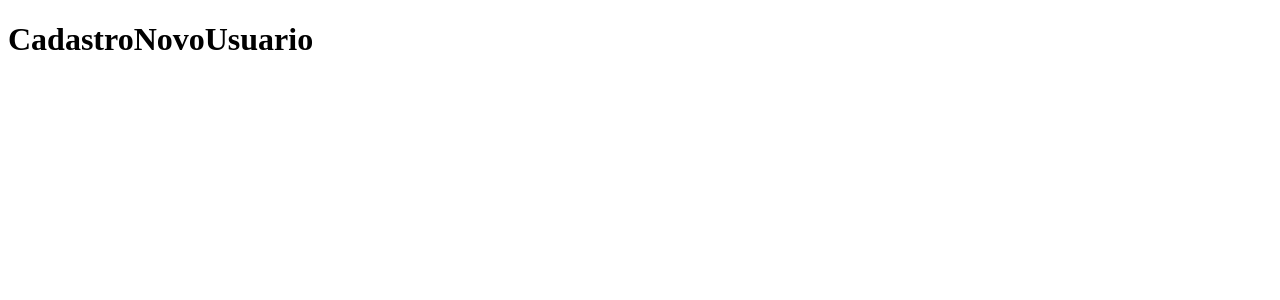
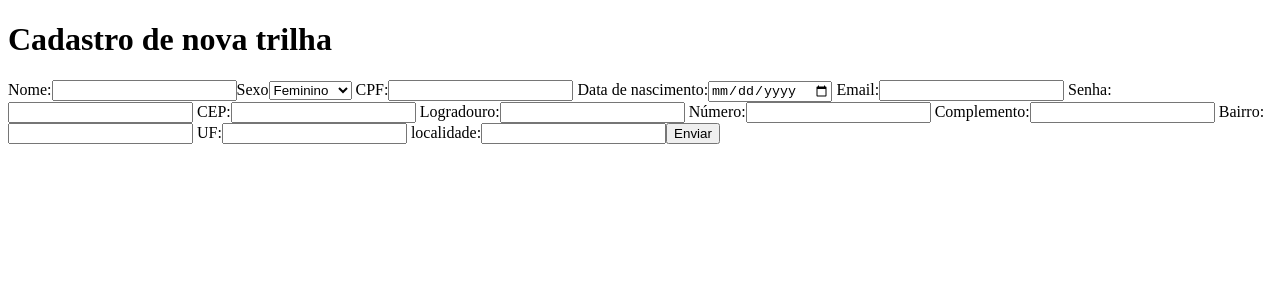
Before and after one commit to deyseaiala/plataforma-localiza-e-recicla, a React (Vite) app: page /cadastro-novo-usuario in a window 1280 px wide. Shown: the top 300 px of the page. Built offline with nearby package versions, Linux system fonts and the light colour scheme.

Commit message:
adicao de formulario, buscacep e logica de cadastrar usuario

```diff
--- a/src/context/UsuariosContext.jsx
+++ b/src/context/UsuariosContext.jsx
@@ -38,9 +38,32 @@ export const UsuariosContextProvider = ({children}) => {
         }
       }
 
+      function getUsuarios(){
+        fetch("http://localhost:3000/usuariosCadastrados")
+        .then(response => response.json())
+        .then(dados => setUsuarios(dados))
+        .catch(erro => console.log(erro))
+      }
+
+      function enviarParaApi(dados) {
+        fetch("http://localhost:3000/usuariosCadastrados", {
+          method: "POST",
+          body: JSON.stringify(dados),
+          headers: {
+            'Content-Type': 'application/json',
+          },
+        })
+        .then(() => {
+          alert("Usuário cadastrado com sucesso!")
+          getUsuarios();
+        })
+        .catch(() => alert("Erro ao cadastrar usuário!"))
+      }
+
+
 
     return (
-        <UsuariosContext.Provider value={{usuarios, setUsuarios, login}}>
+        <UsuariosContext.Provider value={{usuarios, setUsuarios, login, enviarParaApi}}>
             {children}
         </UsuariosContext.Provider>
     )
--- a/src/pages/CadastroNovoUsuario.jsx
+++ b/src/pages/CadastroNovoUsuario.jsx
@@ -1,5 +1,124 @@
+import {useForm} from 'react-hook-form'
+import { useNavigate } from "react-router-dom";
+import { useContext, useState } from "react";
+import { UsuariosContext } from "../context/UsuariosContext";
+
 function CadastroNovoUsuario() {
-    return ( <h1>CadastroNovoUsuario</h1> );
+
+  const {enviarParaApi} = useContext(UsuariosContext);
+  const navigate = useNavigate();
+  const {register, handleSubmit, setValue, getValues, formState: {errors}} = useForm({defaultValues: {
+      nome: "",
+      email: "",
+    }})
+
+    const criarNovoUsuario = async (dados) => {
+      console.log(dados)
+      enviarParaApi(dados);
+      navigate("/login");
+
+    }
+
+
+    const buscarCep = () => {
+      let cep = getValues('cep');
+
+      if(!!cep && cep.length == 8){
+        fetch(`https://viacep.com.br/ws/${cep}/json/`)
+        .then((res) => res.json())
+        .then(dados => {
+          setValue('bairro', dados.bairro)
+          setValue('logradouro', dados.logradouro)
+          setValue('estado', dados.uf)
+          setValue('cidade', dados.localidade)
+        })
+        .catch(error => console.log(error))
+      }
+    }
+
+    return (
+      <div>
+        <form onSubmit = {handleSubmit(criarNovoUsuario)} >
+          <h1>Cadastro de nova trilha</h1>
+
+            <label htmlFor="nome"> Nome:</label>
+            <input type="text" name='nome'{...register("nome", {
+              required: "Campo obrigatório",
+              maxLength: {value: 60, message: "Máximo de 60 caracteres neste campo."}
+            })} />
+            {errors?.nome && <p>{errors.nome?.message}</p>}
+
+            <label htmlFor="sexo">Sexo</label>
+              <select name='sexo' {...register("sexo")}>
+              <option value="Feminino"> Feminino </option>
+              <option value="Masculino"> Masculino </option>
+              </select>
+            {errors?.sexo && <p>{errors.sexo?.message}</p>}
+
+            <label htmlFor="cpf"> CPF:</label>
+            <input type="text" name='cpf'{...register("cpf", {
+              required: "Campo obrigatório",
+              maxLength: {value: 11, message: "Máximo de 11 caracteres neste campo."}
+            })} />
+            {errors?.cpf && <p>{errors.cpf?.message}</p>}
+
+            <label htmlFor="dataNascimento"> Data de nascimento:</label>
+            <input type="date" name='dataNascimento'{...register("cdataNascimento", {
+              required: "Campo obrigatório"
+            })} />
+            {errors?.dataNascimento && <p>{errors.dataNascimento?.message}</p>}
+
+            <label htmlFor="email"> Email:</label>
+            <input type="email" name='email'{...register("email", {
+              required: "Campo obrigatório",
+              maxLength: {value: 60, message: "Máximo de 60 caracteres neste campo."}
+            })} />
+            {errors?.email && <p>{errors.email?.message}</p>}
+
+            <label htmlFor="senha"> Senha:</label>
+            <input type="password" name='senha'{...register("senha", {
+              required: "Campo obrigatório",
+              maxLength: {value: 60, message: "Máximo de 60 caracteres neste campo."}
+            })} />
+            {errors?.senha && <p>{errors.senha?.message}</p>}
+
+            <label htmlFor="cep"> CEP:</label>
+            <input type="text" name='cep'{...register("cep", {
+              required: "Campo obrigatório",
+              onBlur: () => buscarCep()
+            })} />
+            {errors?.cep && <p>{errors.cep?.message}</p>}
+
+            <label htmlFor="logradouro"> Logradouro:</label>
+            <input type="text" name='logradouro'{...register("logradouro")} />
+            {errors?.logradouro && <p>{errors.logradouro?.message}</p>}
+
+            <label htmlFor="numero"> Número:</label>
+            <input type="text" name='numero'{...register("numero")} />
+            {errors?.numero && <p>{errors.numero?.message}</p>}
+
+            <label htmlFor="complemento"> Complemento:</label>
+            <input type="text" name='complemento'{...register("complemento")} />
+            {errors?.complemento && <p>{errors.complemento?.message}</p>}
+
+
+            <label htmlFor="bairro"> Bairro:</label>
+            <input type="text" name='bairro'{...register("bairro")} />
+            {errors?.bairro && <p>{errors.bairro?.message}</p>}
+
+            <label htmlFor="estado"> UF:</label>
+            <input type="text" name='estado'{...register("estado")} />
+            {errors?.estado && <p>{errors.estado?.message}</p>}
+
+            <label htmlFor="cidade"> localidade:</label>
+            <input type="text" name='cidade'{...register("cidade")} />
+            {errors?.cidade && <p>{errors.cidade?.message}</p>}
+
+            <button type="submit">Enviar</button>
+
+          </form>
+        </div>
+  );
   }
 
   export default CadastroNovoUsuario;
--- a/src/pages/Login.jsx
+++ b/src/pages/Login.jsx
@@ -1,17 +1,17 @@
-
+import { Link } from "react-router-dom";
 import { useContext, useState } from "react";
 import { UsuariosContext } from "../context/UsuariosContext";
 
 
 function Login() {
 
-  const {login} = useContext(UsuariosContext)
+  const {login} = useContext(UsuariosContext);
 
-  const [usuario, setUsuario] = useState({ email: "", password: ""})
+  const [usuario, setUsuario] = useState({ email: "", password: ""});
 
-    async function fazerLogin(){
-      await login(usuario.email,usuario.senha)
-    }
+  async function fazerLogin(){
+    await login(usuario.email,usuario.senha)
+  }
 
 
 
@@ -40,6 +40,7 @@ function Login() {
 
 
     <button onClick={() => fazerLogin()}>Entrar</button>
+    <Link to="/cadastro-novo-usuario"><button type="button"> Cadastre-se </button></Link>
 
         </form>
     </div>
```
Also changed, not shown: data/db.json (+14 -14 lines).
